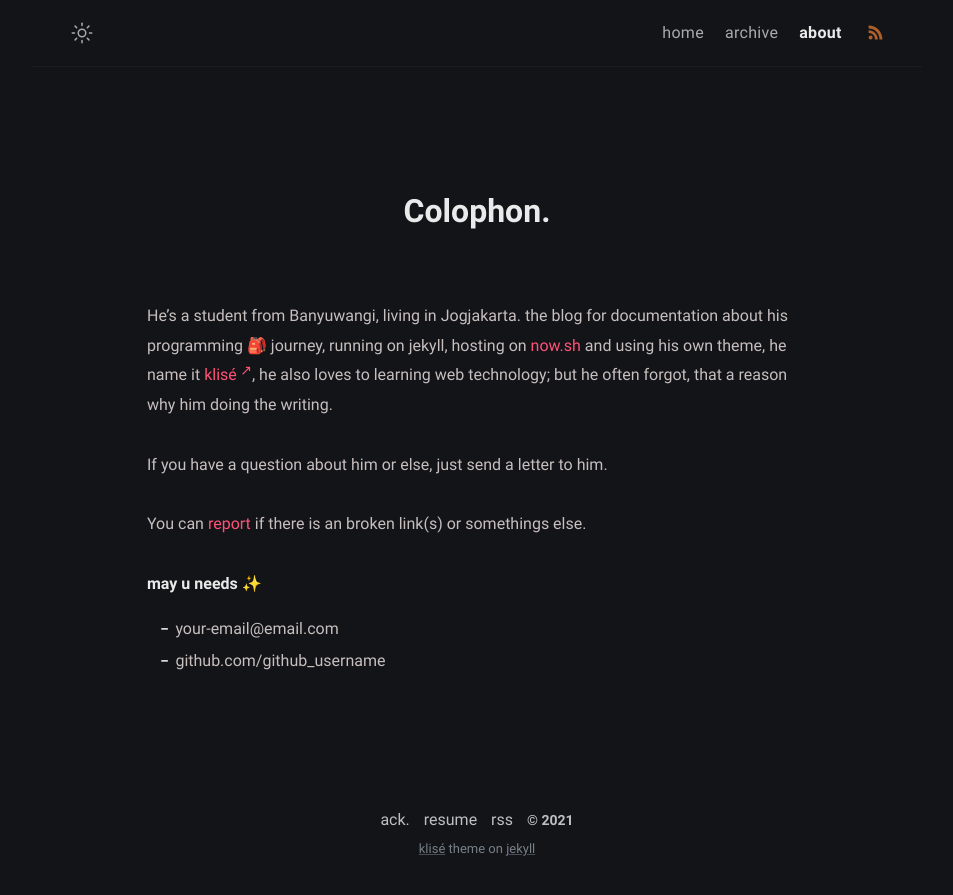
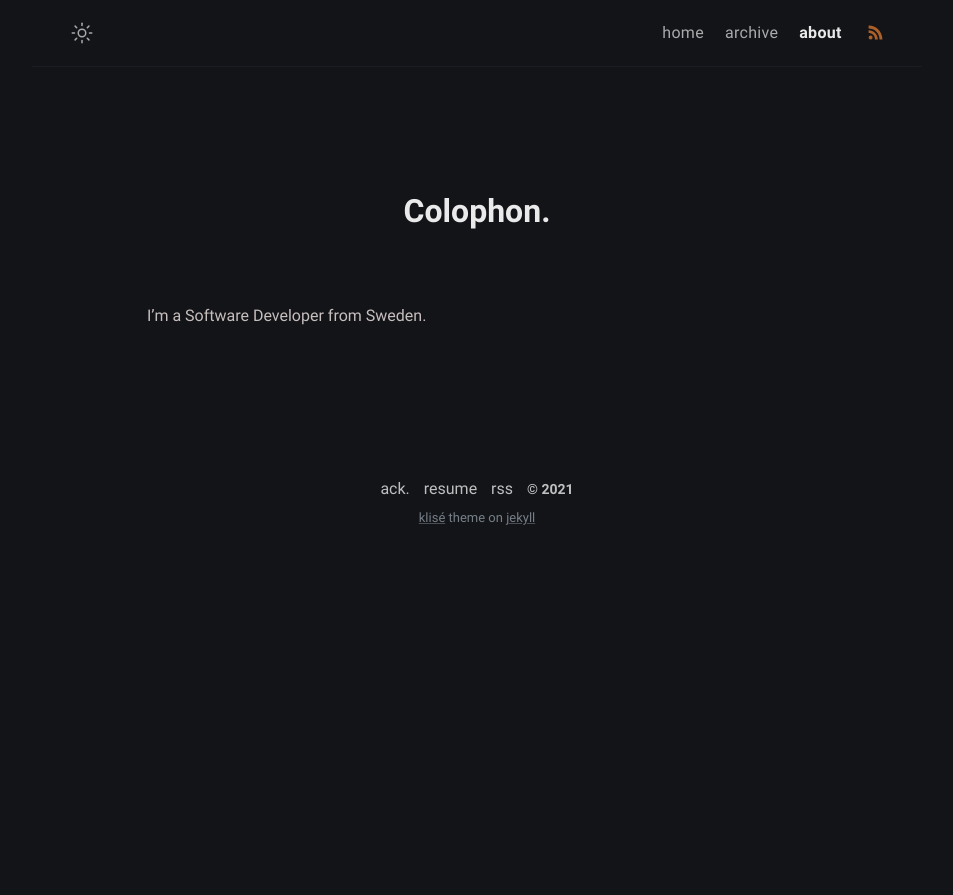
Before and after one commit to mile95/old-blog, a Jekyll site: the page built from about.md, in a window 1280 px wide. Shown: the top 895 px of the page, without its empty margins (163-1116 px from the left). Built offline with Jekyll 4.4.1, drawn with Linux system fonts in a browser that asks for light colours.

Commit message:
Updated about.md

```diff
--- a/about.md
+++ b/about.md
@@ -2,17 +2,7 @@
 title: Colophon
 permalink: /about/
 layout: page
-excerpt: Hello peeps, I'm student of computer science from Banyuwangi, living in Jogjakarta. This blog for documentation about my programming journey, running on jekyll, hosting on netlify and using my own simple theme.
+excerpt: Hi there! My name is Fredrik Mile, and I'm a Software Developer from Sweden. This blog is for me to document my software engineering journey and my learning.
 comments: false
 ---
-
-He's a student from Banyuwangi, living in Jogjakarta. the blog for documentation about his programming 🎒 journey, running on jekyll, hosting on [now.sh](http://now.sh) and using his own theme, he name it <a href="https://github.com/piharpi/jekyll-klise" target="_blank" rel="noopener">klisé</a>, he also loves to learning web technology; but he often forgot, that a reason why him doing the writing.
-
-If you have a question about him or else, just send a letter to him.
-
-You can [report](http://github.com/piharpi/jekyll-klise/issues/new) if there is an broken link(s) or somethings else.
-
-**may u needs ✨**
-
-- {{ site.author.email }}
-- github.com/{{ site.author.github }}
+I'm a Software Developer from Sweden.
```
